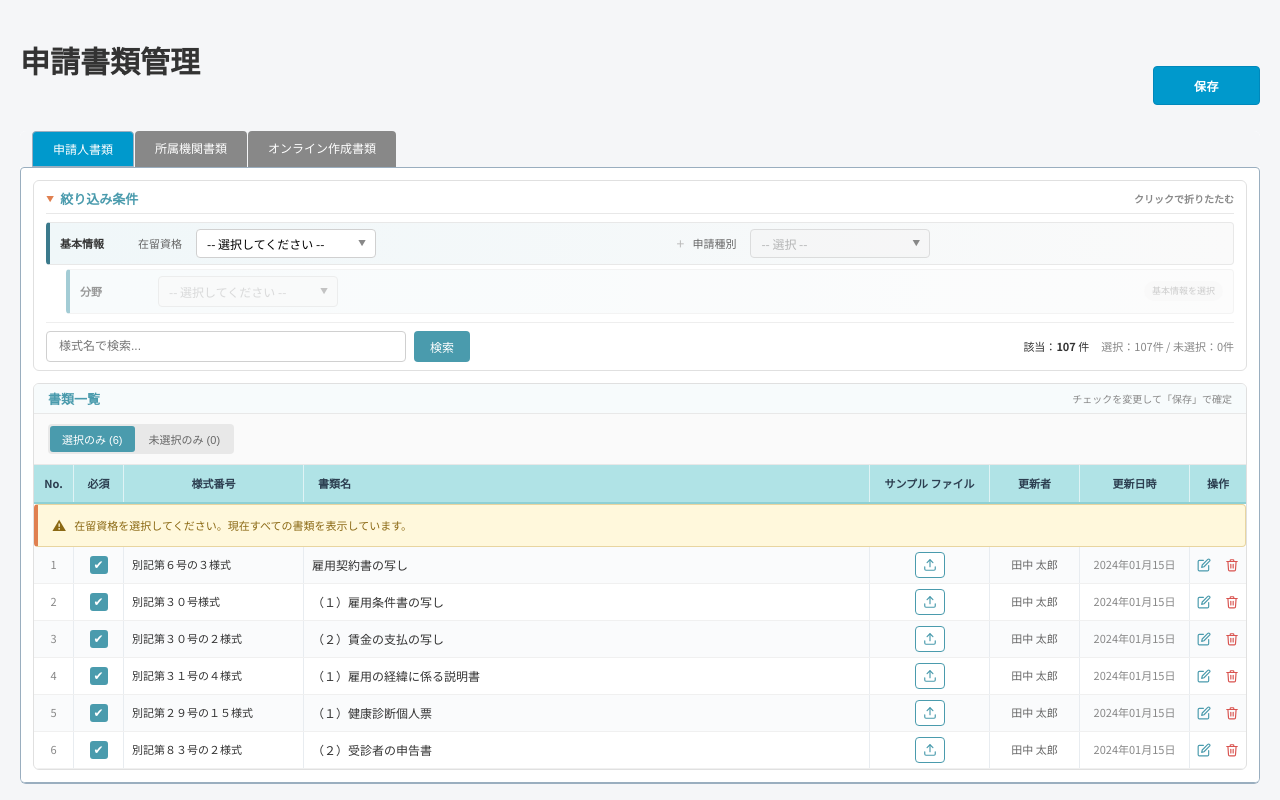
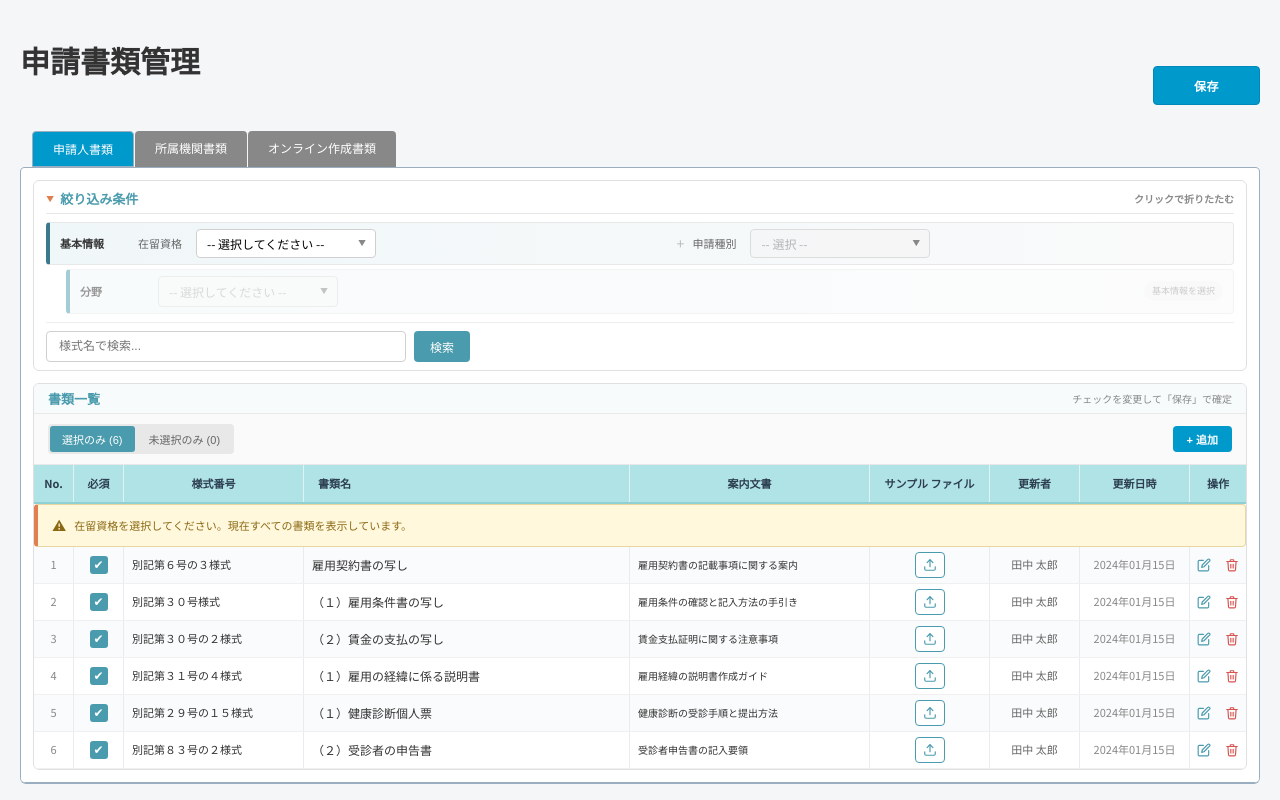
Before and after one commit to AnnAanIT/GHTdemo, a React (Vite) app: page / in a window 1280 px wide. Built offline with nearby package versions, Linux system fonts and the light colour scheme; the HTML template or start-up script is replaced by a standard one.

Commit message:
update 33

```diff
--- a/src/components/DataTable.jsx
+++ b/src/components/DataTable.jsx
@@ -32,6 +32,7 @@ const IconEdit = () => (
     <path d="M18.5 2.5a2.121 2.121 0 0 1 3 3L12 15l-4 1 1-4 9.5-9.5z"/>
   </svg>
 );
+
 
 const IconDelete = () => (
   <svg width="14" height="14" viewBox="0 0 24 24" fill="none" stroke="currentColor" strokeWidth="2" strokeLinecap="round" strokeLinejoin="round">
@@ -80,6 +81,14 @@ const UploadCell = ({ formNo, uploadedFiles, onFileChange }) => {
   );
 };
 
+const TODAY = (() => {
+  const d = new Date();
+  const y = d.getFullYear();
+  const m = String(d.getMonth() + 1).padStart(2, '0');
+  const day = String(d.getDate()).padStart(2, '0');
+  return `${y}年${m}月${day}日`;
+})();
+
 const DataTable = ({
   forms,
   showWarning,
@@ -91,6 +100,8 @@ const DataTable = ({
 }) => {
   const [viewMode, setViewMode] = useState('checked');
   const [uploadedFiles, setUploadedFiles] = useState({});
+  const [newRows, setNewRows] = useState([]);
+  const [newRowChecked, setNewRowChecked] = useState({});
 
   const groupedForms = useMemo(() => groupByFormGroup(forms), [forms]);
 
@@ -126,12 +137,20 @@ const DataTable = ({
     return autoCheckedForms && autoCheckedForms[formNo];
   };
 
-  React.useEffect(() => {
-    const totalEl = document.getElementById('totalCount');
-    const checkedEl = document.getElementById('checkedCount');
-    if (totalEl) totalEl.textContent = counts.total;
-    if (checkedEl) checkedEl.textContent = `選択：${counts.checked}件 / 未選択：${counts.unchecked}件`;
-  }, [counts]);
+  const handleAddRow = () => {
+    const id = `new-${Date.now()}`;
+    setNewRows(prev => [...prev, { id, form_no: '', form_name: '', annai_bunsho: '', updater: '' }]);
+    setNewRowChecked(prev => ({ ...prev, [id]: false }));
+  };
+
+  const handleNewRowChange = (id, field, value) => {
+    setNewRows(prev => prev.map(r => r.id === id ? { ...r, [field]: value } : r));
+  };
+
+  const handleDeleteNewRow = (id) => {
+    setNewRows(prev => prev.filter(r => r.id !== id));
+    setNewRowChecked(prev => { const next = { ...prev }; delete next[id]; return next; });
+  };
 
   // Build grid columns based on active optional columns
   const gridCols = [
@@ -139,6 +158,7 @@ const DataTable = ({
     '50px',                              // 必須
     showSampleFile ? '180px' : '300px',  // 様式番号
     '1fr',                               // 書類名 (残りスペースを使用)
+    showSampleFile ? '240px' : null,     // 案内文書
     showSampleFile ? '120px' : null,     // サンプルファイル
     '90px',                              // 更新者
     '110px',                             // 更新日時
@@ -171,6 +191,13 @@ const DataTable = ({
             </button>
           </div>
         </div>
+        {showActions && (
+          <div className="table-toolbar-right">
+            <button className="btn-add-row" onClick={handleAddRow}>
+              + 追加
+            </button>
+          </div>
+        )}
       </div>
 
       {/* Table Header */}
@@ -179,6 +206,7 @@ const DataTable = ({
         <div>必須</div>
         <div>様式番号</div>
         <div style={{ justifyContent: 'flex-start', paddingLeft: '14px' }}>書類名</div>
+        {showSampleFile && <div>案内文書</div>}
         {showSampleFile && <div>サンプル ファイル</div>}
         <div>更新者</div>
         <div>更新日時</div>
@@ -244,6 +272,11 @@ const DataTable = ({
                     <div className="col-form-no">{form.form_no}</div>
                     <div className="col-form-name">{form.form_name}</div>
                     {showSampleFile && (
+                      <div className="col-annai-bunsho">
+                        {form.annai_bunsho || '—'}
+                      </div>
+                    )}
+                    {showSampleFile && (
                       <UploadCell
                         formNo={form.no}
                         uploadedFiles={uploadedFiles}
@@ -268,6 +301,79 @@ const DataTable = ({
             </React.Fragment>
           );
         })}
+
+        {/* New rows added by 追加 button */}
+        {newRows.map((row, idx) => (
+          <div
+            key={row.id}
+            className="table-row new-row"
+            style={{ gridTemplateColumns: gridCols }}
+          >
+            <div className="col-no">{forms.length + idx + 1}</div>
+            <div className="col-required">
+              <div className="checkbox-wrapper">
+                <input
+                  type="checkbox"
+                  checked={newRowChecked[row.id] || false}
+                  onChange={() => setNewRowChecked(prev => ({ ...prev, [row.id]: !prev[row.id] }))}
+                />
+              </div>
+            </div>
+            <div className="col-form-no">
+              <input
+                type="text"
+                className="cell-input"
+                value={row.form_no}
+                placeholder="様式番号"
+                onChange={e => handleNewRowChange(row.id, 'form_no', e.target.value)}
+              />
+            </div>
+            <div className="col-form-name">
+              <input
+                type="text"
+                className="cell-input"
+                value={row.form_name}
+                placeholder="書類名を入力..."
+                onChange={e => handleNewRowChange(row.id, 'form_name', e.target.value)}
+              />
+            </div>
+            {showSampleFile && (
+              <div className="col-annai-bunsho">
+                <input
+                  type="text"
+                  className="cell-input"
+                  value={row.annai_bunsho}
+                  placeholder="案内文書"
+                  onChange={e => handleNewRowChange(row.id, 'annai_bunsho', e.target.value)}
+                />
+              </div>
+            )}
+            {showSampleFile && (
+              <UploadCell
+                formNo={row.id}
+                uploadedFiles={uploadedFiles}
+                onFileChange={handleFileChange}
+              />
+            )}
+            <div className="col-updater">
+              <input
+                type="text"
+                className="cell-input"
+                value={row.updater}
+                placeholder="更新者"
+                onChange={e => handleNewRowChange(row.id, 'updater', e.target.value)}
+              />
+            </div>
+            <div className="col-updated">{TODAY}</div>
+            {showActions && (
+              <div className="col-actions">
+                <button className="btn-action delete" title="削除" onClick={() => handleDeleteNewRow(row.id)}>
+                  <IconDelete />
+                </button>
+              </div>
+            )}
+          </div>
+        ))}
       </div>
     </div>
   );
--- a/src/components/FilterSection.jsx
+++ b/src/components/FilterSection.jsx
@@ -221,14 +221,6 @@ const FilterSection = ({ filters, selectedTags, onFilterChange, onTagChange, onS
               />
               <button className="btn-search" onClick={onSearch}>検索</button>
             </div>
-            <div className="result-info">
-              <div className="result-count">
-                該当：<strong id="totalCount">0</strong> 件
-              </div>
-              <div className="result-detail" id="checkedCount">
-                選択：0件 / 未選択：0件
-              </div>
-            </div>
           </div>
         </div>
       )}
--- a/src/data/shinseininData.js
+++ b/src/data/shinseininData.js
@@ -1,9 +1,9 @@
 // 申請人書類 — sample data
 export const shinseininForms = [
-  { no: 1001, form_no: '別記第６号の３様式',   form_name: '雇用契約書の写し',           form_group: 'A', visa: null, appType: null, sector: null, tags: ['common'] },
-  { no: 1002, form_no: '別記第３０号様式',      form_name: '（１）雇用条件書の写し',     form_group: 'A', visa: null, appType: null, sector: null, tags: ['common'] },
-  { no: 1003, form_no: '別記第３０号の２様式',  form_name: '（２）賃金の支払の写し',     form_group: 'A', visa: null, appType: null, sector: null, tags: ['common'] },
-  { no: 1004, form_no: '別記第３１号の４様式',  form_name: '（１）雇用の経緯に係る説明書', form_group: 'A', visa: null, appType: null, sector: null, tags: ['common'] },
-  { no: 1005, form_no: '別記第２９号の１５様式', form_name: '（１）健康診断個人票',       form_group: 'A', visa: null, appType: null, sector: null, tags: ['common'] },
-  { no: 1006, form_no: '別記第８３号の２様式',  form_name: '（２）受診者の申告書',       form_group: 'A', visa: null, appType: null, sector: null, tags: ['common'] },
+  { no: 1001, form_no: '別記第６号の３様式',   form_name: '雇用契約書の写し',           annai_bunsho: '雇用契約書の記載事項に関する案内',         form_group: 'A', visa: null, appType: null, sector: null, tags: ['common'] },
+  { no: 1002, form_no: '別記第３０号様式',      form_name: '（１）雇用条件書の写し',     annai_bunsho: '雇用条件の確認と記入方法の手引き',         form_group: 'A', visa: null, appType: null, sector: null, tags: ['common'] },
+  { no: 1003, form_no: '別記第３０号の２様式',  form_name: '（２）賃金の支払の写し',     annai_bunsho: '賃金支払証明に関する注意事項',             form_group: 'A', visa: null, appType: null, sector: null, tags: ['common'] },
+  { no: 1004, form_no: '別記第３１号の４様式',  form_name: '（１）雇用の経緯に係る説明書', annai_bunsho: '雇用経緯の説明書作成ガイド',              form_group: 'A', visa: null, appType: null, sector: null, tags: ['common'] },
+  { no: 1005, form_no: '別記第２９号の１５様式', form_name: '（１）健康診断個人票',       annai_bunsho: '健康診断の受診手順と提出方法',             form_group: 'A', visa: null, appType: null, sector: null, tags: ['common'] },
+  { no: 1006, form_no: '別記第８３号の２様式',  form_name: '（２）受診者の申告書',       annai_bunsho: '受診者申告書の記入要領',                  form_group: 'A', visa: null, appType: null, sector: null, tags: ['common'] },
 ];
--- a/src/data/shokkikanData.js
+++ b/src/data/shokkikanData.js
@@ -1,9 +1,9 @@
 // 所属機関書類 — sample data
 export const shokkikanForms = [
-  { no: 2001, form_no: '別記第６号の３様式',   form_name: '高度専門職省令第１条第１項各号の表の特別加算の項の中欄イ又はロの対象企業（イノベーション創出企業）であることを示す文書', form_group: 'A', visa: null, appType: null, sector: null, tags: ['common'] },
-  { no: 2002, form_no: '別記第３０号様式',      form_name: '一定の条件を満たす企業等であることを証明する文書',                                                                        form_group: 'A', visa: null, appType: null, sector: null, tags: ['common'] },
-  { no: 2003, form_no: '別記第３０号の２様式',  form_name: '前年分の職員の給与所得の源泉徴収票等の法定調書合計表の写し',                                                            form_group: 'A', visa: null, appType: null, sector: null, tags: ['common'] },
-  { no: 2004, form_no: '別記第３１号の４様式',  form_name: '書類省略に当たっての誓約書',                                                                                            form_group: 'A', visa: null, appType: null, sector: null, tags: ['common'] },
-  { no: 2005, form_no: '別記第２９号の１５様式', form_name: '特定技能所属機関概要書',                                                                                               form_group: 'A', visa: null, appType: null, sector: null, tags: ['common'] },
-  { no: 2006, form_no: '別記第８３号の２様式',  form_name: '受け入れた中長期在留者リスト',                                                                                          form_group: 'A', visa: null, appType: null, sector: null, tags: ['common'] },
+  { no: 2001, form_no: '別記第６号の３様式',   form_name: '高度専門職省令第１条第１項各号の表の特別加算の項の中欄イ又はロの対象企業（イノベーション創出企業）であることを示す文書', annai_bunsho: 'イノベーション創出企業の認定基準と申請手続き',  form_group: 'A', visa: null, appType: null, sector: null, tags: ['common'] },
+  { no: 2002, form_no: '別記第３０号様式',      form_name: '一定の条件を満たす企業等であることを証明する文書',                                                                        annai_bunsho: '企業要件の確認チェックリストと証明方法',       form_group: 'A', visa: null, appType: null, sector: null, tags: ['common'] },
+  { no: 2003, form_no: '別記第３０号の２様式',  form_name: '前年分の職員の給与所得の源泉徴収票等の法定調書合計表の写し',                                                            annai_bunsho: '法定調書合計表の取得・提出方法の案内',         form_group: 'A', visa: null, appType: null, sector: null, tags: ['common'] },
+  { no: 2004, form_no: '別記第３１号の４様式',  form_name: '書類省略に当たっての誓約書',                                                                                            annai_bunsho: '書類省略手続きの要件と誓約書の記入要領',       form_group: 'A', visa: null, appType: null, sector: null, tags: ['common'] },
+  { no: 2005, form_no: '別記第２９号の１５様式', form_name: '特定技能所属機関概要書',                                                                                               annai_bunsho: '所属機関概要書の作成ガイドライン',            form_group: 'A', visa: null, appType: null, sector: null, tags: ['common'] },
+  { no: 2006, form_no: '別記第８３号の２様式',  form_name: '受け入れた中長期在留者リスト',                                                                                          annai_bunsho: '中長期在留者リストの様式と記入例',            form_group: 'A', visa: null, appType: null, sector: null, tags: ['common'] },
 ];
--- a/src/styles/App.css
+++ b/src/styles/App.css
@@ -541,6 +541,59 @@ body {
   gap: var(--spacing-md);
 }
 
+.table-toolbar-right {
+  display: flex;
+  align-items: center;
+}
+
+.btn-add-row {
+  background: #0099CC;
+  color: #fff;
+  border: none;
+  border-radius: var(--radius-sm);
+  padding: 5px 14px;
+  font-size: var(--font-size-sm);
+  font-weight: 600;
+  cursor: pointer;
+  transition: background 0.15s;
+}
+
+.btn-add-row:hover {
+  background: #007aa3;
+}
+
+.table-row.new-row {
+  background: #f0f9ff;
+  border-left: 3px solid #0099CC;
+}
+
+.table-row.new-row .col-form-no,
+.table-row.new-row .col-form-name,
+.table-row.new-row .col-annai-bunsho,
+.table-row.new-row .col-updater {
+  padding: 4px 6px;
+}
+
+.cell-input {
+  width: 100%;
+  border: 1px solid #c8d8e8;
+  border-radius: 3px;
+  padding: 3px 6px;
+  font-size: var(--font-size-xs);
+  color: var(--color-text);
+  background: #fff;
+  outline: none;
+}
+
+.cell-input:focus {
+  border-color: #0099CC;
+  box-shadow: 0 0 0 2px rgba(0,153,204,0.15);
+}
+
+.cell-input::placeholder {
+  color: #b0b8c0;
+}
+
 .table-toolbar-title {
   font-size: var(--font-size-md);
   font-weight: 600;
@@ -755,6 +808,14 @@ body {
 .btn-sample.uploaded:hover {
   background: #4caf50;
   color: #fff;
+}
+
+.table-row .col-annai-bunsho {
+  justify-content: flex-start;
+  padding: 4px 8px;
+  font-size: var(--font-size-xs);
+  color: var(--color-text-secondary);
+  line-height: 1.4;
 }
 
 .table-row .col-actions {
```
Also changed, not shown: 1 other file (tests, documents, lock files or other folders).
